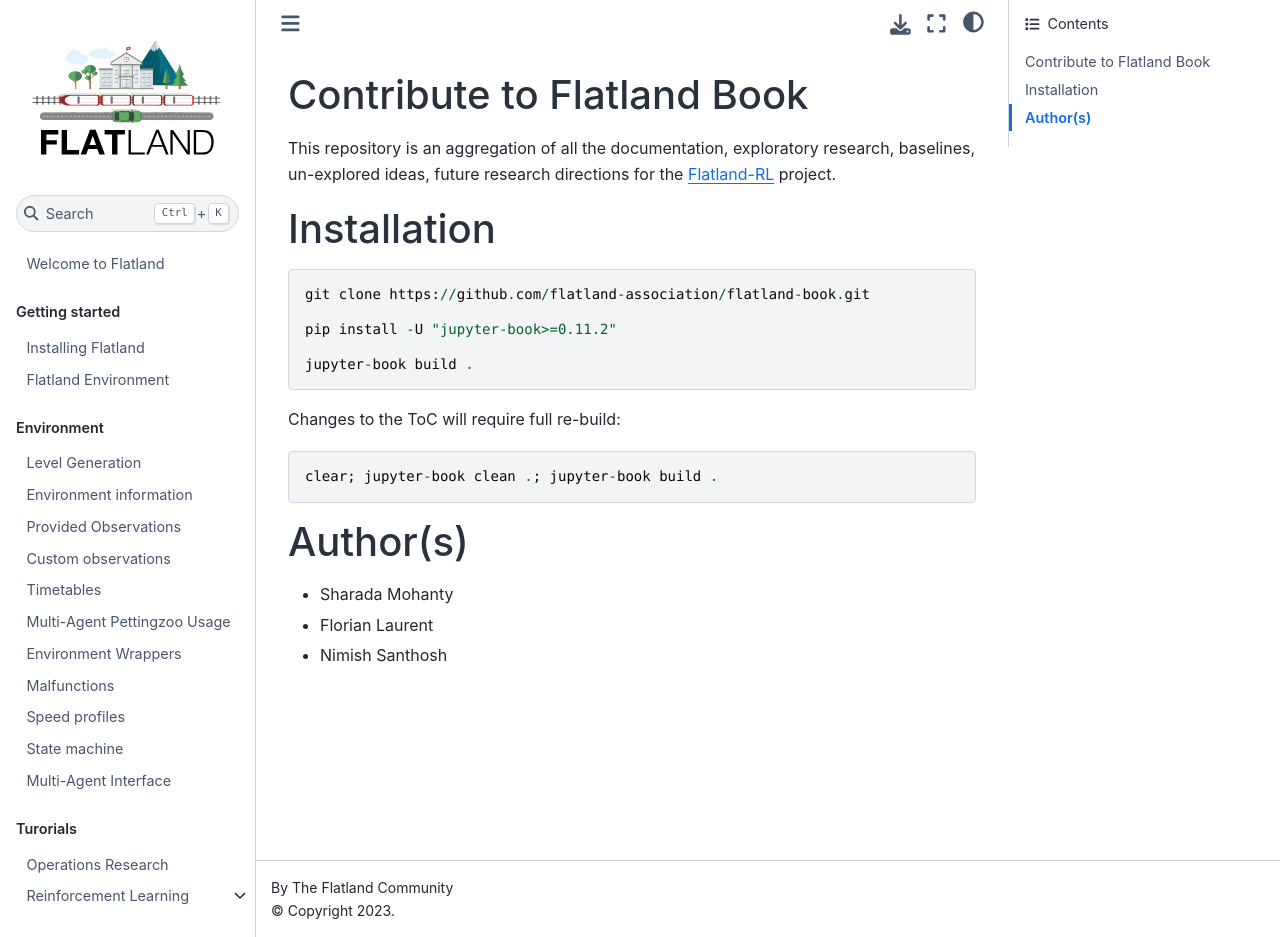
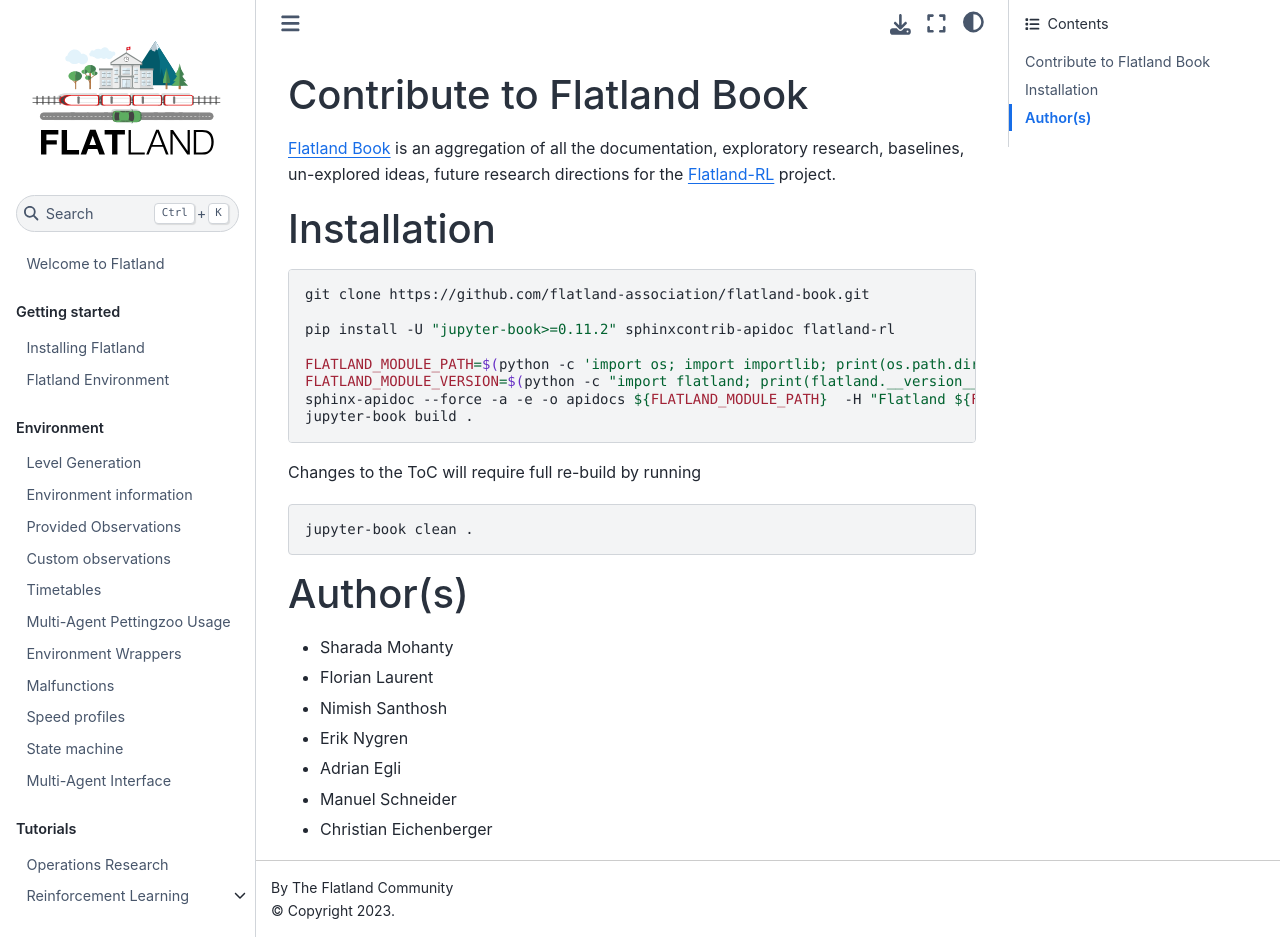
Before and after one commit to flatland-association/flatland-book, a Jupyter Book: the page built from README.md, in a window 1280 px wide and 937 px high. Built offline with Jupyter Book 1.0.4 settings and Sphinx 7.4.7 and the Sphinx Book theme 1.1.4, drawn with Linux system fonts in a browser that asks for light colours; pages that are not in the unit, such as notebooks, are missing from menus.

Commit message:
Add apidoc back to flatland book. (#7)
* Add apidoc back to flatland book.

* Add check upon pr to main.

````diff
--- a/README.md
+++ b/README.md
@@ -1,25 +1,34 @@
 # Contribute to Flatland Book
 
-This repository is an aggregation of all the documentation, exploratory research, baselines, un-explored ideas, future research directions for the [Flatland-RL](https://github.com/flatland-association/flatland-rl/) project.
+[Flatland Book](https://flatland-association.github.io/flatland-book/) is an aggregation of all the documentation, exploratory research, baselines, un-explored
+ideas, future research directions for
+the [Flatland-RL](https://github.com/flatland-association/flatland-rl/) project.
 
 # Installation
 
-```
+```shell
 git clone https://github.com/flatland-association/flatland-book.git
 
-pip install -U "jupyter-book>=0.11.2"
+pip install -U "jupyter-book>=0.11.2" sphinxcontrib-apidoc flatland-rl
 
+FLATLAND_MODULE_PATH=$(python -c 'import os; import importlib; print(os.path.dirname(importlib.import_module("flatland").__file__))')
+FLATLAND_MODULE_VERSION=$(python -c "import flatland; print(flatland.__version__)")
+sphinx-apidoc --force -a -e -o apidocs ${FLATLAND_MODULE_PATH}  -H "Flatland ${FLATLAND_MODULE_VERSION} API Reference" --tocfile 'index'
 jupyter-book build .
 ```
 
-Changes to the ToC will require full re-build:
+Changes to the ToC will require full re-build by running
 
-```
-clear; jupyter-book clean .; jupyter-book build .
+```shell
+jupyter-book clean .
 ```
 
 # Author(s)
 
--   Sharada Mohanty
--   Florian Laurent
--   Nimish Santhosh
+- Sharada Mohanty
+- Florian Laurent
+- Nimish Santhosh
+- Erik Nygren
+- Adrian Egli
+- Manuel Schneider
+- Christian Eichenberger
--- a/_toc.yml
+++ b/_toc.yml
@@ -30,14 +30,14 @@
   - file: environment/pettingzoo
   - file: environment/Agent-Close-Following
   - file: environment/graph_demo
-  # - file: _sources/flatland/docs/10_interface_toc.rst
 
-# - caption: Environment Documentation
-#   chapters:
-#   - file: _sources/flatland/docs/index
+## APIDOC
+- caption: APIDOC
+  chapters:
+   - file: apidocs/index
 
 ## TUTORIALS
-- caption: Turorials
+- caption: Tutorials
   chapters:
   - file: tutorials/or
     # sections:
````
Also changed, not shown: 2 other files.
